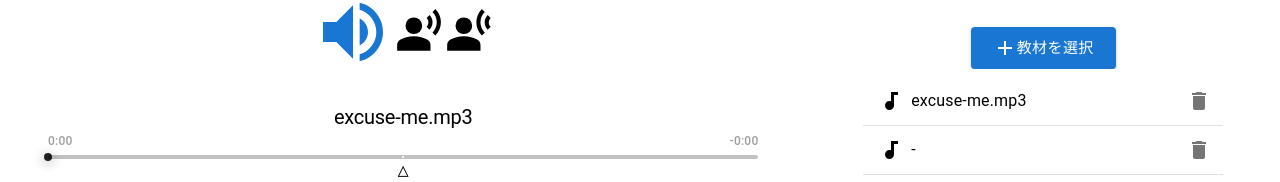
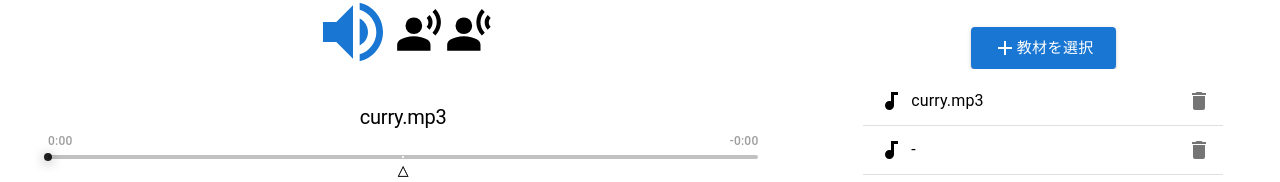
Before and after one commit to ryuichi000dev/shadowing-player-plus, a React (Create React App) app: page / in a window 1280 px wide. Shown: the part 123-305 px from the top of the page. Built offline with nearby package versions, Linux system fonts and the light colour scheme; no server answers.

Commit message:
test iOS

```diff
--- a/src/components/Test.jsx
+++ b/src/components/Test.jsx
@@ -165,9 +165,17 @@ export default function MusicPlayerSlider() {
         audio: true,
       })
       .then(function (stream) {
-        recAudioRef.current = new MediaRecorder(stream, {
-          mimeType: "audio/webm",
-        });
+        if (MediaRecorder.isTypeSupported("audio/webm")) {
+          console.log("support audio/webm !")
+          recAudioRef.current = new MediaRecorder(stream, {
+            mimeType: "audio/webm",
+          });
+        } else if (MediaRecorder.isTypeSupported("audio/mp4")) {
+          console.log("support audio/mp4 !");
+          recAudioRef.current = new MediaRecorder(stream, {
+            mimeType: "audio/mp4",
+          });
+        }
         // 音声データを貯める場所
         let chunks = [];
         // 録音が終わった後のデータをまとめる
@@ -213,7 +221,7 @@ export default function MusicPlayerSlider() {
     return new Promise(function (resolve) {
       setTimeout(function () {
         resolve();
-      }, waitSec + 50);
+      }, waitSec + 100);
     });
   };
 
@@ -359,15 +367,15 @@ export default function MusicPlayerSlider() {
   }, [loadedFlg]);
 
   const [playList, setPlayList] = useState([
-    { name: "excuse-me.mp3", path: "./audiomaterial/excuse-me.mp3" },
+    { name: "curry.mp3", path: "./audiomaterial/curry.mp3" },
   ]);
   const [teachingAudio, setTeachingAudio] = useState({
-    name: "excuse-me.mp3",
-    path: "./audiomaterial/excuse-me.mp3",
+    name: "curry.mp3",
+    path: "./audiomaterial/curry.mp3",
   });
   const [sampleAudio, setSampleAudio] = useState({
-    name: "excuse-me.mp3",
-    path: "./audiomaterial/excuse-me.mp3",
+    name: "curry.mp3",
+    path: "./audiomaterial/curry.mp3",
   });
 
   const selectFiles = (e) => {
```
Also changed, not shown: 7 other files (tests, documents, lock files or other folders).
